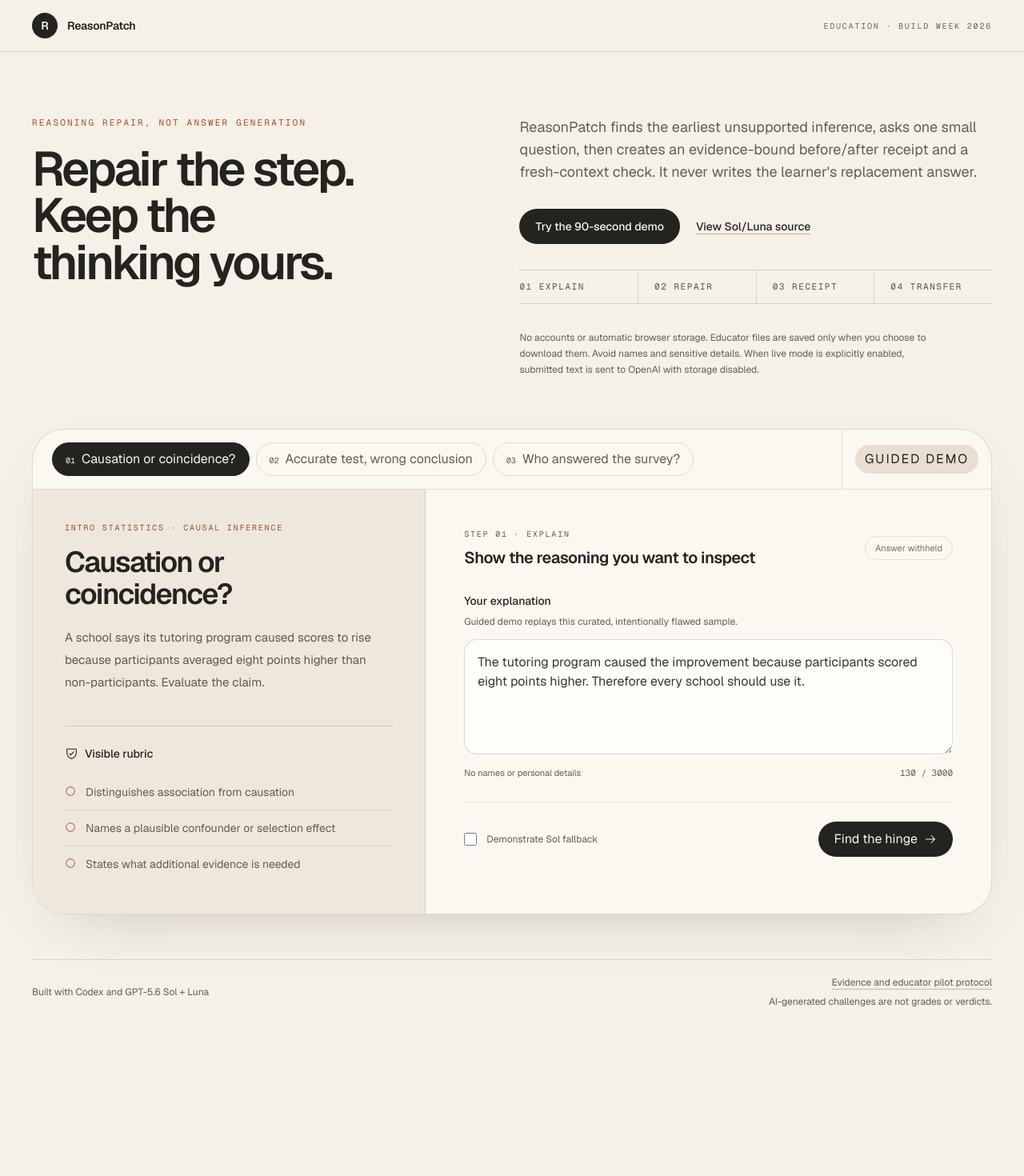
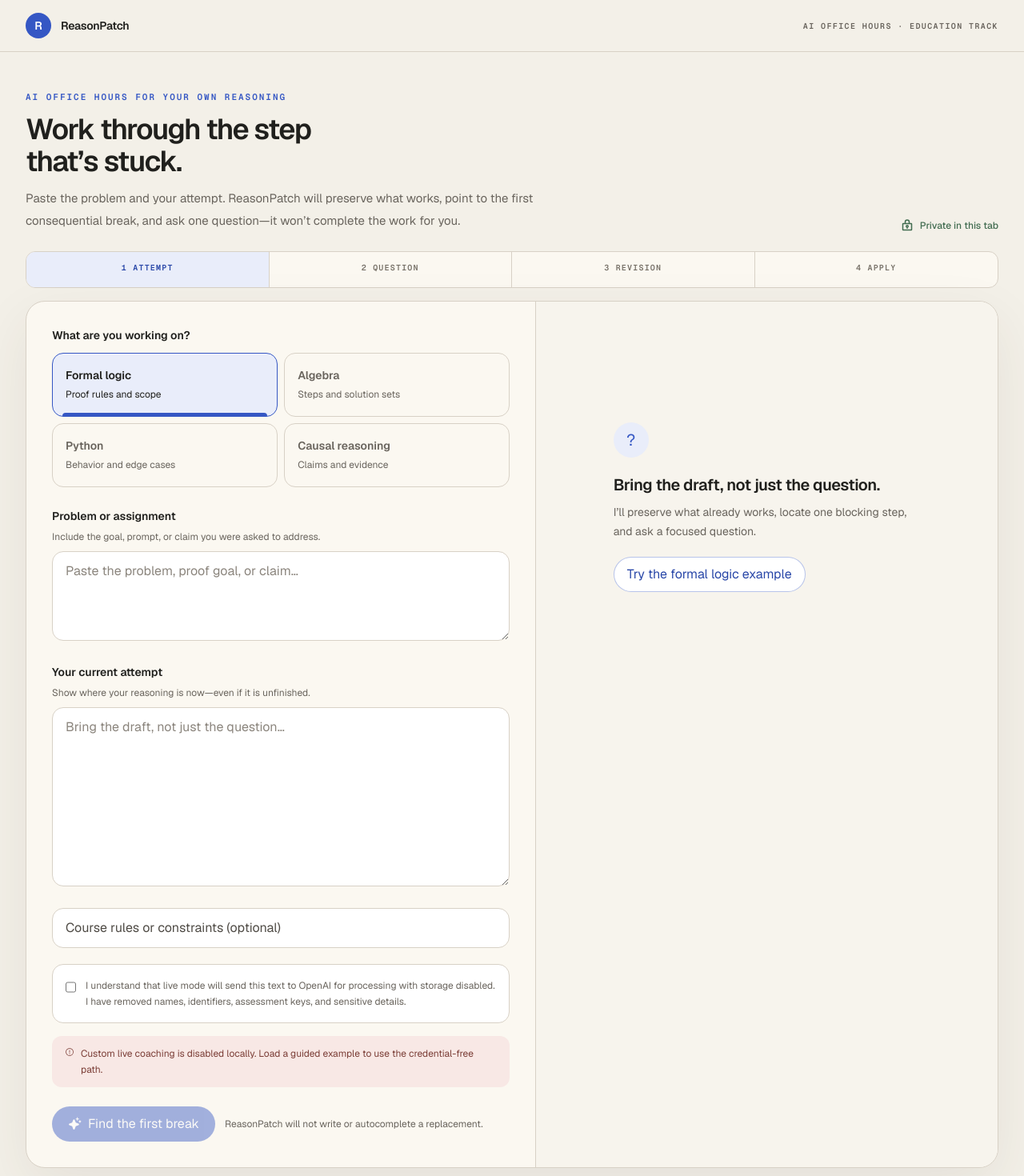
Before and after one commit to FusionCube18712/reasonpatch, a Next.js app: page / in a window 1280 px wide. Shown: the top 1470 px of the page at 80% size. Before the commit the page ends 1292 px from the top, so only its background shows below. Built offline with nearby package versions, Linux system fonts and the light colour scheme.

Commit message:
feat: open v2 on office-hours workspace

```diff
--- a/src/app/globals.css
+++ b/src/app/globals.css
@@ -19,7 +19,7 @@
 
 body {
   margin: 0;
-  background: #f5f1e8;
+  background: #f3f0e8;
   font-family: var(--font-geist-sans), system-ui, sans-serif;
   text-rendering: optimizeLegibility;
 }
@@ -31,8 +31,8 @@
 }
 
 ::selection {
-  background: #d8a37d;
-  color: #25231f;
+  background: #bdc8ef;
+  color: #243b87;
 }
 
 .stage-enter {
--- a/src/app/layout.tsx
+++ b/src/app/layout.tsx
@@ -5,9 +5,9 @@
 import "./globals.css";
 
 export const metadata: Metadata = {
-  title: "ReasonPatch — Repair the step",
+  title: "ReasonPatch — AI office hours for reasoning",
   description:
-    "A reasoning-repair studio that helps learners revise the earliest unsupported inference, then apply it to a fresh case without receiving the answer.",
+    "Bring your formal logic, algebra, Python, or causal-reasoning attempt. Find the first consequential break, revise it yourself, and try a fresh case.",
 };
 
 export default function RootLayout({ children }: Readonly<{ children: React.ReactNode }>) {
--- a/src/app/page.tsx
+++ b/src/app/page.tsx
@@ -1,21 +1,14 @@
-import { RepairStudio } from "@/components/repair-studio";
-
-const journey = [
-  "01 Explain",
-  "02 Repair",
-  "03 Receipt",
-  "04 Transfer",
-] as const;
+import { OfficeHoursStudio } from "@/components/office-hours-studio";
 
 export default function Page() {
   return (
-    <main className="min-h-[100dvh] bg-[#f5f1e8] text-[#25231f]">
-      <header className="border-b border-[#25231f]/12 px-4 sm:px-6 lg:px-10">
-        <div className="mx-auto flex max-w-[1400px] items-center justify-between py-4">
+    <main className="min-h-[100dvh] bg-[#f3f0e8] text-[#20201d]">
+      <header className="border-b border-[#d8d1c6] px-4 sm:px-6 lg:px-8">
+        <div className="mx-auto flex min-h-16 max-w-[1320px] items-center justify-between gap-4">
           <div className="flex items-center gap-3">
             <span
               aria-hidden="true"
-              className="grid size-8 place-items-center rounded-full bg-[#25231f] text-sm font-semibold text-[#f5f1e8]"
+              className="grid size-8 place-items-center rounded-full bg-[#3557c4] text-sm font-semibold text-white"
             >
               R
             </span>
@@ -23,88 +16,22 @@
               ReasonPatch
             </span>
           </div>
-          <span className="hidden font-mono text-[10px] uppercase tracking-[0.18em] text-[#6b675f] sm:block">
-            Education · Build Week 2026
+          <span className="text-right font-mono text-[10px] font-semibold uppercase tracking-[0.14em] text-[#69645d]">
+            AI office hours · Education track
           </span>
         </div>
       </header>
 
-      <section className="px-4 pb-10 pt-12 sm:px-6 lg:px-10 lg:pb-16 lg:pt-20">
-        <div className="mx-auto grid max-w-[1400px] gap-10 lg:grid-cols-[0.78fr_1.22fr] lg:gap-16">
-          <div>
-            <p className="mb-5 font-mono text-[11px] uppercase tracking-[0.2em] text-[#a24f24]">
-              Reasoning repair, not answer generation
-            </p>
-            <h1 className="max-w-[12ch] text-4xl font-semibold leading-[0.98] tracking-[-0.055em] sm:text-5xl lg:text-6xl">
-              Repair the step. Keep the thinking yours.
-            </h1>
-          </div>
-          <div className="flex flex-col justify-end gap-8 lg:pl-[8vw]">
-            <p className="max-w-[62ch] text-base leading-7 text-[#625e56] sm:text-lg">
-              ReasonPatch finds the earliest unsupported inference, asks one
-              small question, then creates an evidence-bound before/after
-              receipt and a fresh-context check. It never writes the learner&apos;s
-              replacement answer.
-            </p>
-            <div className="flex flex-col gap-3 sm:flex-row sm:items-center">
-              <a
-                href="#reasoning-workspace"
-                className="inline-flex min-h-11 w-fit items-center justify-center rounded-full bg-[#25231f] px-5 text-sm font-medium text-[#f8f4eb] transition hover:bg-[#a24f24] focus-visible:outline-none focus-visible:ring-2 focus-visible:ring-[#a24f24] focus-visible:ring-offset-2 focus-visible:ring-offset-[#f5f1e8]"
-              >
-                Try the 90-second demo
-              </a>
-              <a
-                href="https://github.com/FusionCube18712/reasonpatch/blob/main/src/features/repair/orchestrator.ts"
-                target="_blank"
-                rel="noreferrer"
-                className="inline-flex min-h-11 w-fit items-center px-2 text-sm font-medium underline decoration-[#a24f24]/45 underline-offset-4 transition hover:text-[#a24f24] focus-visible:outline-none focus-visible:ring-2 focus-visible:ring-[#a24f24]"
-              >
-                View Sol/Luna source
-              </a>
-            </div>
-            <ol
-              aria-label="Learning journey"
-              className="grid border-y border-[#25231f]/14 sm:grid-cols-4"
-            >
-              {journey.map((step, index) => (
-                <li
-                  key={step}
-                  className={`py-3 font-mono text-[11px] uppercase tracking-[0.14em] text-[#57534c] ${index > 0 ? "border-t border-[#25231f]/14 sm:border-l sm:border-t-0 sm:pl-5" : ""}`}
-                >
-                  {step}
-                </li>
-              ))}
-            </ol>
-            <p className="max-w-[66ch] text-xs leading-5 text-[#625e56]">
-              No accounts or automatic browser storage. Educator files are saved
-              only when you choose to download them. Avoid names and sensitive
-              details. When live mode is explicitly enabled, submitted text is
-              sent to OpenAI with storage disabled.
-            </p>
-          </div>
-        </div>
-      </section>
-
-      <RepairStudio
+      <OfficeHoursStudio
         liveModeAvailable={
           process.env.NEXT_PUBLIC_REASONPATCH_LIVE_MODE === "true"
         }
       />
 
-      <footer className="px-4 pb-8 pt-14 sm:px-6 lg:px-10">
-        <div className="mx-auto flex max-w-[1400px] flex-col gap-3 border-t border-[#25231f]/12 pt-5 text-xs text-[#625e56] sm:flex-row sm:items-center sm:justify-between">
-          <span>Built with Codex and GPT-5.6 Sol + Luna</span>
-          <div className="flex flex-col gap-2 sm:items-end">
-            <a
-              href="https://github.com/FusionCube18712/reasonpatch/blob/main/docs/PILOT_PROTOCOL.md"
-              target="_blank"
-              rel="noreferrer"
-              className="underline decoration-[#a24f24]/40 underline-offset-4 transition hover:text-[#a24f24] focus-visible:outline-none focus-visible:ring-2 focus-visible:ring-[#a24f24]"
-            >
-              Evidence and educator pilot protocol
-            </a>
-            <span>AI-generated challenges are not grades or verdicts.</span>
-          </div>
+      <footer className="px-4 pb-8 sm:px-6 lg:px-8">
+        <div className="mx-auto flex max-w-[1320px] flex-col gap-3 border-t border-[#d8d1c6] pt-5 text-xs leading-5 text-[#69645d] sm:flex-row sm:items-center sm:justify-between">
+          <span>Orchestrated by GPT-5.6 Sol with parallel Luna probes.</span>
+          <span>Formative evidence, not a grade or proof of learning.</span>
         </div>
       </footer>
     </main>
--- a/src/components/office-hours-studio.tsx
+++ b/src/components/office-hours-studio.tsx
@@ -206,7 +206,7 @@
                   : "text-[#777168]"
               }`}
             >
-              <span className="mr-1">{index + 1}</span> {step}
+              {index + 1} {step}
             </li>
           );
         })}
```
